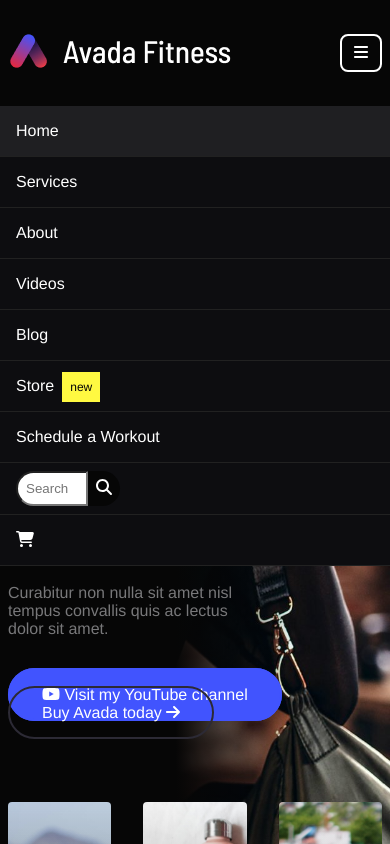
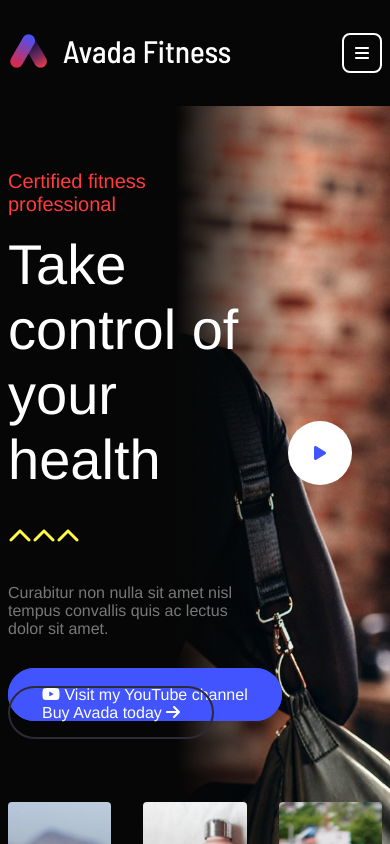
Before and after one commit to MirkOrlando/proj-html-vuejs, a Vue app: page / in a window 390 px wide. Shown: the top 844 px of the page. Built offline with nearby package versions, Linux system fonts and the light colour scheme.

Commit message:
create hamburger menu

```diff
--- a/src/App.vue
+++ b/src/App.vue
@@ -28,11 +28,11 @@ export default {
     position: relative;
     nav {
       .nav-menu {
-        a.nav-toggler {
+        .collapse-togglers {
           display: block;
         }
         .collapse-menu {
-          display: block;
+          display: none;
           position: absolute;
           left: 0;
           top: 100%;
@@ -40,6 +40,14 @@ export default {
           color: $lightestColor;
           width: 100%;
           z-index: 100;
+          transition: all 250ms linear;
+          &.show-menu {
+            display: block;
+            animation: show 500ms linear forwards;
+          }
+          &.hide-menu {
+            animation: hide 500ms linear forwards;
+          }
           .nav-items {
             display: block;
             li {
@@ -116,4 +124,23 @@ export default {
     }
   }
 }
+
+/* animation show menu */
+@keyframes show {
+  0% {
+    opacity: 0;
+  }
+  100% {
+    opacity: 1;
+  }
+}
+
+@keyframes hide {
+  0% {
+    opacity: 1;
+  }
+  100% {
+    opacity: 0;
+  }
+}
 </style>
--- a/src/assets/scss/partials/utilities.scss
+++ b/src/assets/scss/partials/utilities.scss
@@ -1,3 +1,19 @@
+.d-inline-block {
+    display: inline-block;
+}
+
+.d-none {
+    display: none;
+}
+
+.d-flex {
+    display: flex;
+}
+
+.opacity-0 {
+    opacity: 0;
+}
+
 .align-items-baseline {
     align-items: baseline;
 }
--- a/src/components/SiteHeaderComponent.vue
+++ b/src/components/SiteHeaderComponent.vue
@@ -6,10 +6,25 @@
           <img src="@/assets/img/logo.png" alt="logo" />
         </div>
         <div class="nav-menu">
-          <a href="#" class="btn btn-hamburger nav-toggler">
-            <font-awesome-icon icon="fa-solid fa-bars" />
-          </a>
-          <div class="collapse-menu">
+          <div class="collapse-togglers">
+            <a
+              href="#"
+              class="btn btn-hamburger nav-toggler d-flex"
+              @click="showMenu"
+              ref="bars"
+            >
+              <font-awesome-icon icon="fa-solid fa-bars" />
+            </a>
+            <a
+              href="#"
+              class="btn btn-hamburger nav-toggler-cross d-none"
+              @click="hideMenu"
+              ref="cross"
+            >
+              <font-awesome-icon icon="fa-solid fa-xmark" />
+            </a>
+          </div>
+          <div class="collapse-menu" ref="collapseMenu">
             <ul class="nav-items">
               <li
                 v-for="(navItem, index) in navItems"
@@ -66,6 +81,26 @@ export default {
         return "";
       }
     },
+    showMenu() {
+      //console.log(this.$refs.collapseMenu);
+      this.$refs.collapseMenu.classList.add("show-menu");
+      this.$refs.bars.classList.remove("d-flex");
+      this.$refs.bars.classList.add("d-none");
+      this.$refs.cross.classList.remove("d-none");
+      this.$refs.cross.classList.add("d-flex");
+    },
+    hideMenu() {
+      //console.log("hiding menu"); opacity-0
+      this.$refs.collapseMenu.classList.add("hide-menu");
+      setTimeout(() => {
+        this.$refs.collapseMenu.classList.remove("show-menu");
+        this.$refs.collapseMenu.classList.remove("hide-menu");
+      }, 600);
+      this.$refs.bars.classList.add("d-flex");
+      this.$refs.bars.classList.remove("d-none");
+      this.$refs.cross.classList.add("d-none");
+      this.$refs.cross.classList.remove("d-flex");
+    },
   },
 };
 </script>
@@ -79,7 +114,14 @@ header {
     display: flex;
     align-items: center;
     justify-content: space-between;
+    .nav-toggler-cross,
     .nav-toggler {
+      align-items: center;
+      justify-content: center;
+      aspect-ratio: 1/1;
+      width: 40px;
+    }
+    .collapse-togglers {
       display: none;
     }
     .collapse-menu {
--- a/src/components/SiteMainComponent.vue
+++ b/src/components/SiteMainComponent.vue
@@ -771,8 +771,9 @@ export default {
       rgba(0, 0, 255, 0.4),
       rgba(255, 0, 0, 0.4)
     ),
-    url(http://localhost:8080/img/banner14-2x.d58b9b75.jpg);
+    url(@/assets/img/banner14-2x.jpg);
   filter: brightness(70%) saturate(80%) contrast(130%) opacity(95%);
+  background-position: center;
   background-size: cover;
   text-align: center;
   padding: 10rem 0;
--- a/src/main.js
+++ b/src/main.js
@@ -21,13 +21,14 @@ import { faDumbbell } from '@fortawesome/free-solid-svg-icons'
 import { faClock } from '@fortawesome/free-regular-svg-icons'
 import { faBolt } from '@fortawesome/free-solid-svg-icons'
 import { faBars } from '@fortawesome/free-solid-svg-icons'
+import { faXmark } from '@fortawesome/free-solid-svg-icons'
 
 
 /* import font awesome icon component */
 import { FontAwesomeIcon } from '@fortawesome/vue-fontawesome'
 
 /* add icons to the library */
-library.add(faCartShopping, faMagnifyingGlass, faFacebookF, faTwitter, faYoutube, faInstagram, faLinkedinIn, faChevronRight, faChevronUp, faArrowRight, faPlay, faCopyright, faDumbbell, faClock, faBolt, faBars)
+library.add(faCartShopping, faMagnifyingGlass, faFacebookF, faTwitter, faYoutube, faInstagram, faLinkedinIn, faChevronRight, faChevronUp, faArrowRight, faPlay, faCopyright, faDumbbell, faClock, faBolt, faBars, faXmark)
 
 /* add font awesome icon component */
 Vue.component('font-awesome-icon', FontAwesomeIcon)
```
